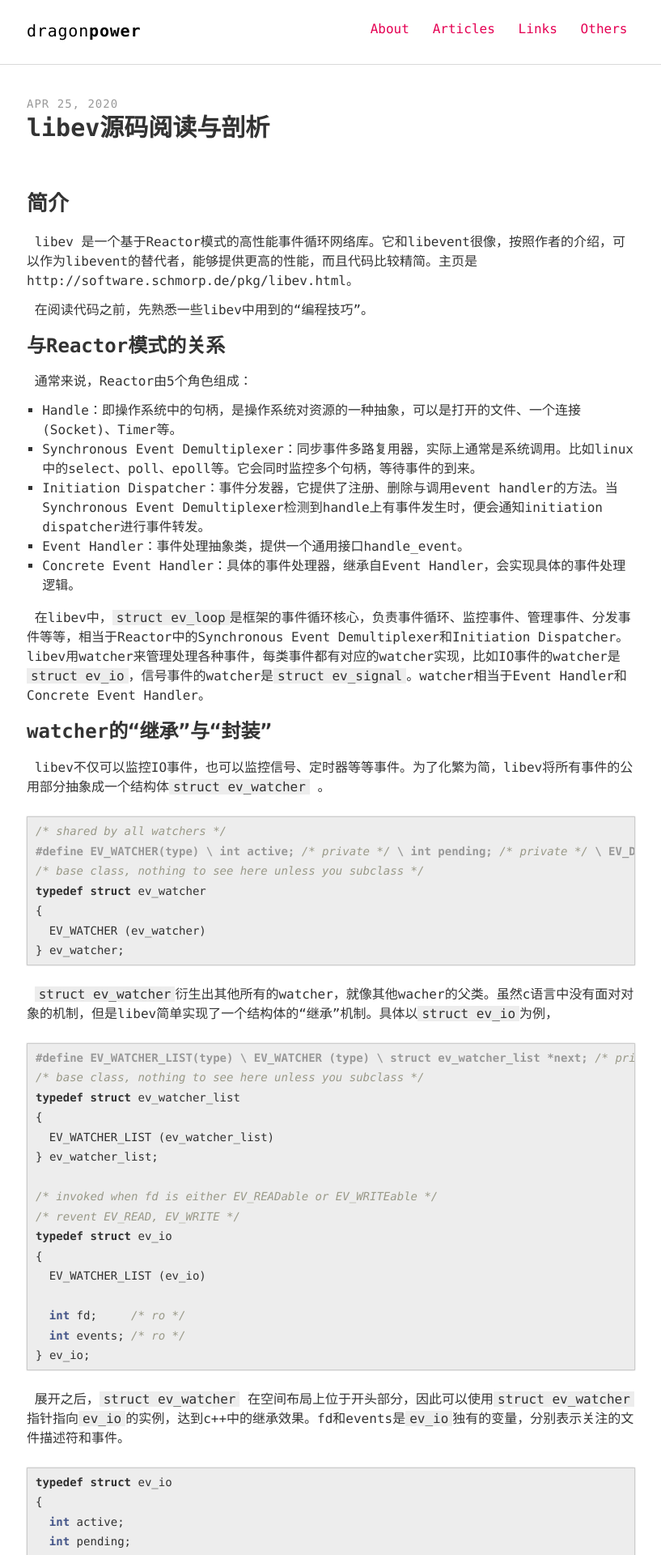
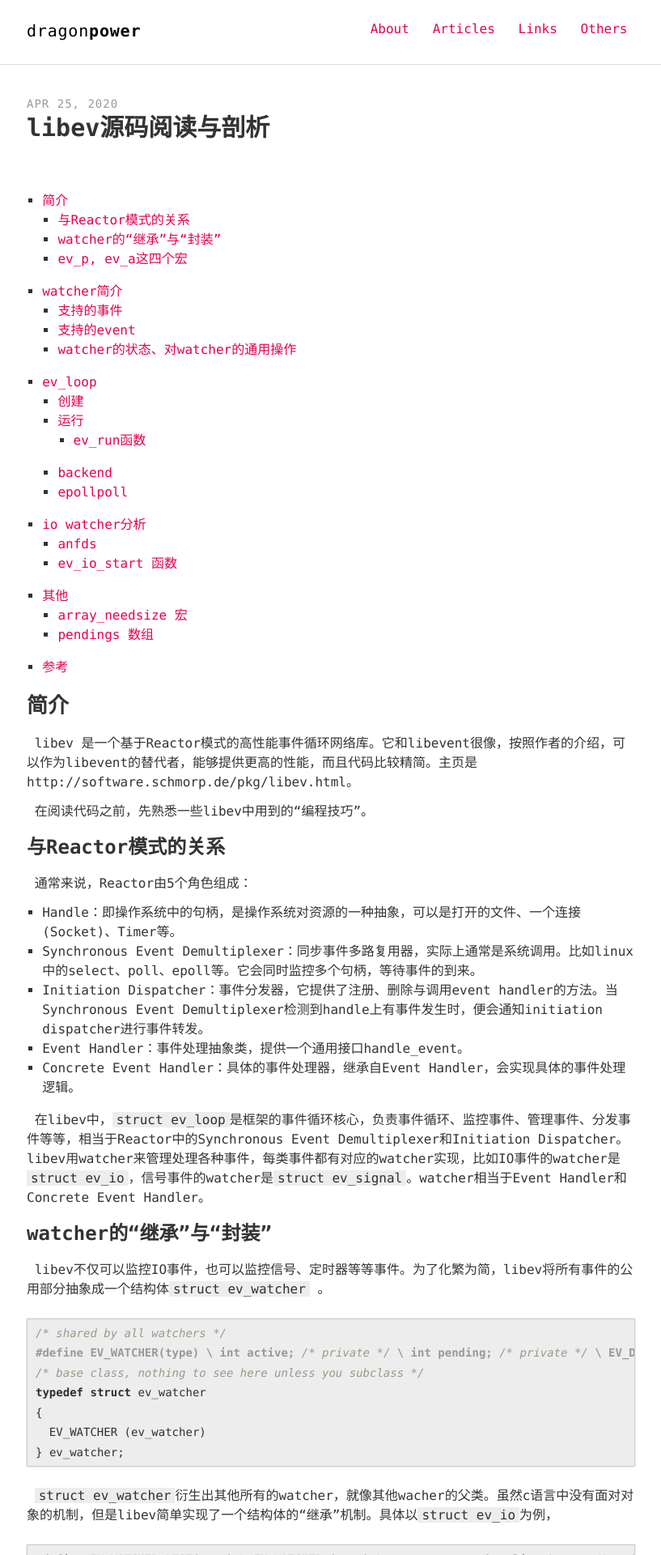
Before and after one commit to longuan/solei1.github.io, a Jekyll site: the page built from _posts/2020-04-25-understanding-libev-sourcecode.md, in a window 1280 px wide. Shown: the top 1920 px of the page at 81% size, without its empty margins (231-1048 px from the left). Built offline with Jekyll 4.4.1, drawn with Linux system fonts in a browser that asks for light colours; our own code applies the rules of GitHub Pages for plain Markdown files.

Commit message:
add table of contents for understanding libev source code

```diff
--- a/_posts/2020-04-25-understanding-libev-sourcecode.md
+++ b/_posts/2020-04-25-understanding-libev-sourcecode.md
@@ -1,6 +1,30 @@
 ---
 title: "libev源码阅读与剖析"
 ---
+
+
+
+- [简介](#简介)
+  - [与Reactor模式的关系](#与Reactor模式的关系)
+  - [watcher的“继承”与“封装”](#watcher的继承与封装)
+  - [ev_p, ev_a这四个宏](#evpevp和evaeva这四个宏)
+- [watcher简介](#watcher简介)
+  - [支持的事件](#支持的事件)
+  - [支持的event](#支持的event)
+  - [watcher的状态、对watcher的通用操作](#watcher的状态对watcher的通用操作)
+- [ev_loop](evloop)
+  - [创建](#创建)
+  - [运行](#运行)
+    - [ev_run函数](#evrun函数)
+  - [backend](#backend)
+  - [epollpoll](#epollpoll)
+- [io watcher分析](#io-watcher分析)
+  - [anfds](#anfds)
+  - [ev_io_start 函数](#eviostart-函数)
+- [其他](#其他)
+  - [array_needsize 宏](#arrayneedsize-宏)
+  - [pendings 数组](#pendings-数组)
+- [参考](#参考)
 
 
 
```
